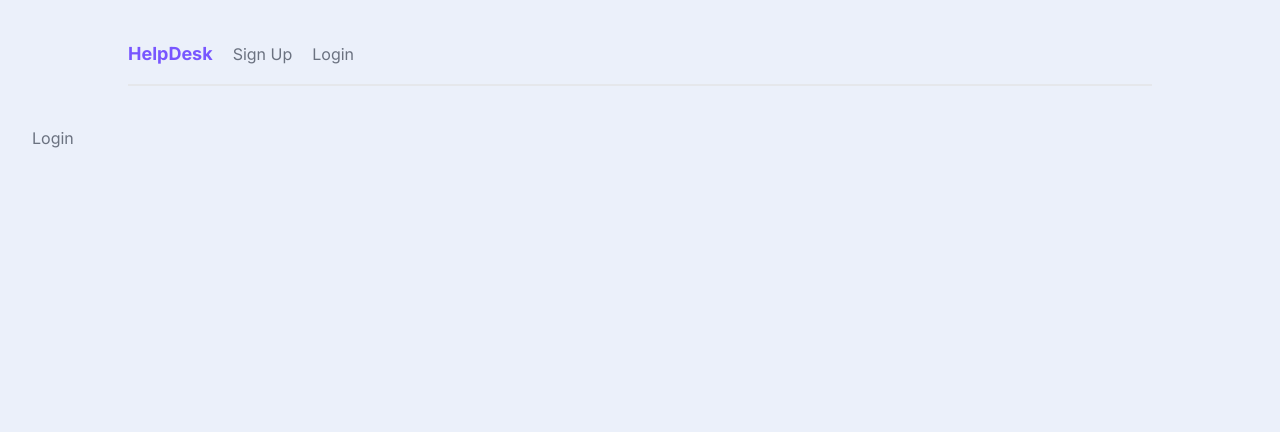
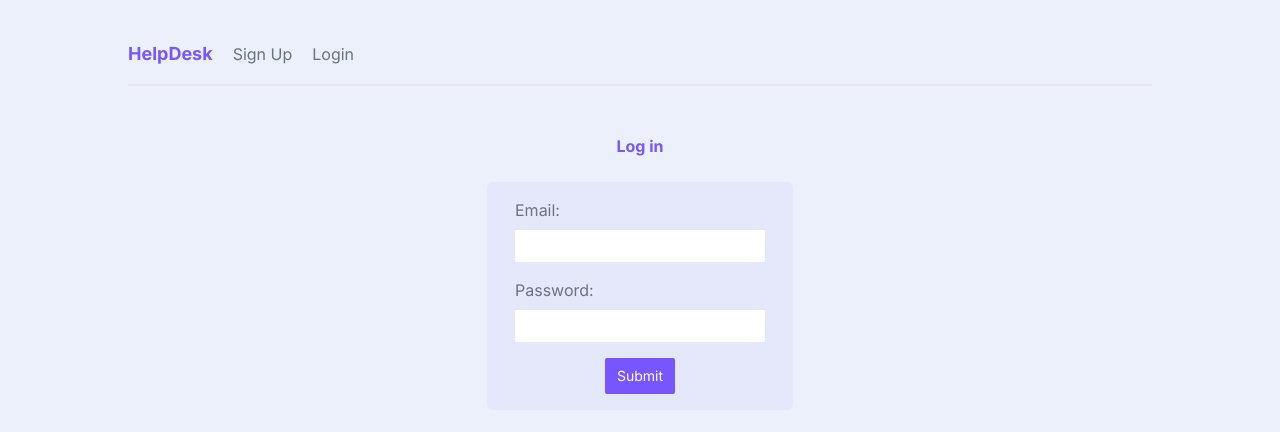
Before and after one commit to rajlakehead/helpdesk, a Next.js app: page /login in a window 1280 px wide. Shown: the top 432 px of the page. Built offline with nearby package versions, Linux system fonts and the light colour scheme.

Commit message:
user signup created

```diff
--- /dev/null
+++ b/app/(auth)/AuthForm.jsx
@@ -0,0 +1,32 @@
+"use client"
+
+import { useState } from 'react'
+
+export default function AuthForm({ handleSubmit }) {
+  const [email, setEmail] = useState('')
+  const [password, setPassword] = useState('')
+
+  return (
+    <form onSubmit={(e) => handleSubmit(e, email, password)}>
+      <label>
+        <span>Email:</span>
+        <input
+          type="email"
+          onChange={(e) => setEmail(e.target.value)}
+          value={email}
+          required
+        />
+      </label>
+      <label>
+        <span>Password:</span>
+        <input
+          type="password"
+          onChange={(e) => setPassword(e.target.value)}
+          value={password}
+          required
+        />
+      </label>
+      <button className="btn-primary">Submit</button>
+    </form>
+  )
+}
--- a/app/(auth)/login/page.jsx
+++ b/app/(auth)/login/page.jsx
@@ -1,7 +1,19 @@
+"use client"
 import React from 'react'
+import AuthForm from '../AuthForm'
 
 export default function Login() {
+
+  const handleSubmit = async (e, email, password) => {
+    e.preventDefault()
+    console.log(email, password)
+  }
+
   return (
-    <div>Login</div>
+    <main>
+      <h2 className='text-center'>Log in</h2>
+
+      <AuthForm handleSubmit={handleSubmit}/>
+    </main>
   )
 }
--- a/app/(auth)/signup/page.jsx
+++ b/app/(auth)/signup/page.jsx
@@ -1,7 +1,40 @@
-import React from 'react'
+"use client"
+import React, { useState } from 'react'
+import AuthForm from '../AuthForm'
+import { createClientComponentClient } from '@supabase/auth-helpers-nextjs'
+import { useRouter } from 'next/navigation'
 
 export default function Signup() {
+  const router = useRouter()
+  const [error, setError] = useState('')
+
+  const handleSubmit = async (e, email, password) => {
+    e.preventDefault()
+
+    const supabase = createClientComponentClient()
+    const {error} = await supabase.auth.signUp({
+      email,
+      password,
+      options:{
+        emailRedirectTo: `${location.origin}/api/auth/callback`
+      }
+    })
+
+    if (error){
+      setError(error.message)
+    }
+    if (!error){
+      router.push('/verify')
+    }
+  }
   return (
-    <div>S</div>
+    <main>
+      <h2 className='text-center'>Sign Up</h2>
+
+      <AuthForm handleSubmit={handleSubmit}/>
+      {error && (
+        <div className="error">{error}</div>
+      )}
+    </main>
   )
 }
--- /dev/null
+++ b/app/(auth)/verify/page.jsx
@@ -0,0 +1,8 @@
+export default function Verify() {
+    return (
+      <main className="text-center">
+        <h2>Thanks for registering!</h2>
+        <p>Before logging in, you need to verify your email address.</p>
+      </main>
+    )
+  }
--- a/app/(dashboard)/layout.jsx
+++ b/app/(dashboard)/layout.jsx
@@ -1,10 +1,16 @@
 import React from 'react'
+import { createServerComponentClient } from '@supabase/auth-helpers-nextjs'
 import Navbar from '../components/Navbar'
+import { cookies } from 'next/headers'
 
-export default function DashboardLayout( {children}) {
+export default async function DashboardLayout( {children}) {
+
+  const supabase = createServerComponentClient({cookies})
+  const { data } = await supabase.auth.getSession()
   return (
     <>
-    <Navbar />
+    <Navbar user={data.session.user}/>
+
      {children}
     </>
   )
--- /dev/null
+++ b/app/api/auth/callback/route.js
@@ -0,0 +1,15 @@
+import { createRouteHandlerClient } from "@supabase/auth-helpers-nextjs"
+import { cookies } from "next/headers"
+import { NextResponse } from "next/server"
+
+export async function GET(request){
+    const url = new URL(request.url)
+    const code = url.searchParams.get('code')
+
+    if (code){
+        const supabase = createRouteHandlerClient({cookies})
+        await supabase.auth.exchangeCodeForSession(code)
+    }
+
+    return NextResponse.redirect(url.origin)
+}
--- a/app/components/Navbar.js
+++ b/app/components/Navbar.jsx
@@ -2,7 +2,7 @@
 import Image from 'next/image'
 import Logo from './dojo-logo.png'
 
-export default function Navbar() {
+export default function Navbar({user} ) {
   return (
     <nav>
       <Image
@@ -15,6 +15,7 @@
       <h1>Dojo Helpdesk</h1>
       <Link href="/">Dashboard</Link>
       <Link href="/tickets">Tickets</Link>
+      {user && <span>Hello, {user.email}</span>}
     </nav>
   )
 }
--- a/package.json
+++ b/package.json
@@ -9,6 +9,8 @@
     "lint": "next lint"
   },
   "dependencies": {
+    "@supabase/auth-helpers-nextjs": "^0.8.7",
+    "@supabase/supabase-js": "^2.38.4",
     "autoprefixer": "10.4.16",
     "eslint": "8.53.0",
     "eslint-config-next": "14.0.1",
```
Also changed, not shown: 1 other file (tests, documents, lock files or other folders).
